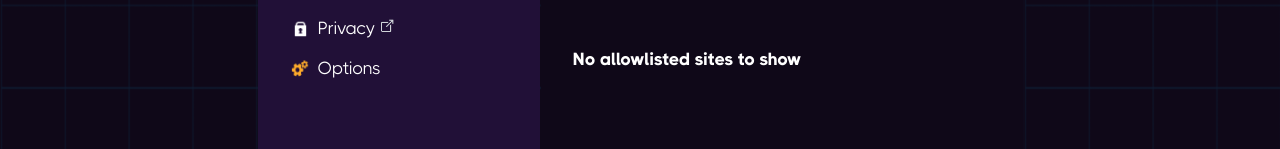
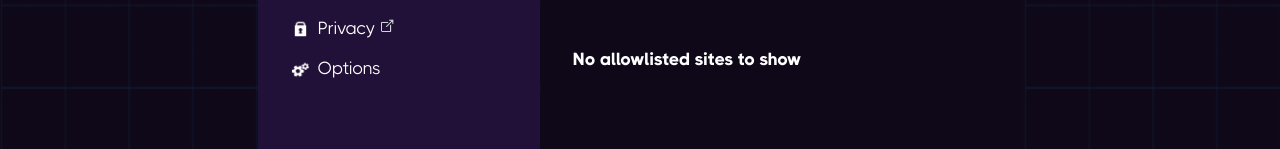
Before and after one commit to interlock-network/threatslayer, a Vue app: page / in a window 1280 px wide. Shown: the part 322-471 px from the top of the page. Built offline with nearby package versions, Linux system fonts and the light colour scheme.

Commit message:
SideBar.vue: adds Staking page, fixes an icon

```diff
--- a/src/pages/SideBar.vue
+++ b/src/pages/SideBar.vue
@@ -15,6 +15,10 @@
             <div style="position: relative">
                 <img class="sidebar-icon" src="/src/assets/images/login.png"><span class="sidebar-text">Login</span>
             </div>
+        </div>
+        <div v-if="urlToStake" id="sidebar-staking" class="sidebar-item"
+            :class="currentPage === 'staking' ? 'selected-sidebar-item' : ''" @click="selectPage('staking')">
+            <img class="sidebar-icon" src="/src/assets/images/slay_count.png">Security Staking
         </div>
         <div id="sidebar-slayCount" class="sidebar-item" :class="currentPage === 'slayCount' ? 'selected-sidebar-item' : ''"
             @click="selectPage('slayCount')">
@@ -35,7 +39,7 @@
         </div>
         <div id="sidebar-options" class="sidebar-item" :class="currentPage === 'options' ? 'selected-sidebar-item' : ''"
             @click="selectPage('options');">
-            <img class="sidebar-icon" src="/src/assets/images/options.png">Options
+            <img class="sidebar-icon" src="/src/assets/images/settings.png">Options
         </div>
         <div v-if="showLogoutButton" id="bottom-sidebar-items">
             <div id="sidebar-account" class="sidebar-item" :class="currentPage === 'account' ? 'selected-sidebar-item' : ''"
@@ -66,6 +70,7 @@ export default {
         loggedIn: Boolean,
         registered: Boolean,
         selectPage: Function,
+        urlToStake: String,
         username: String
     },
     components: {
```
